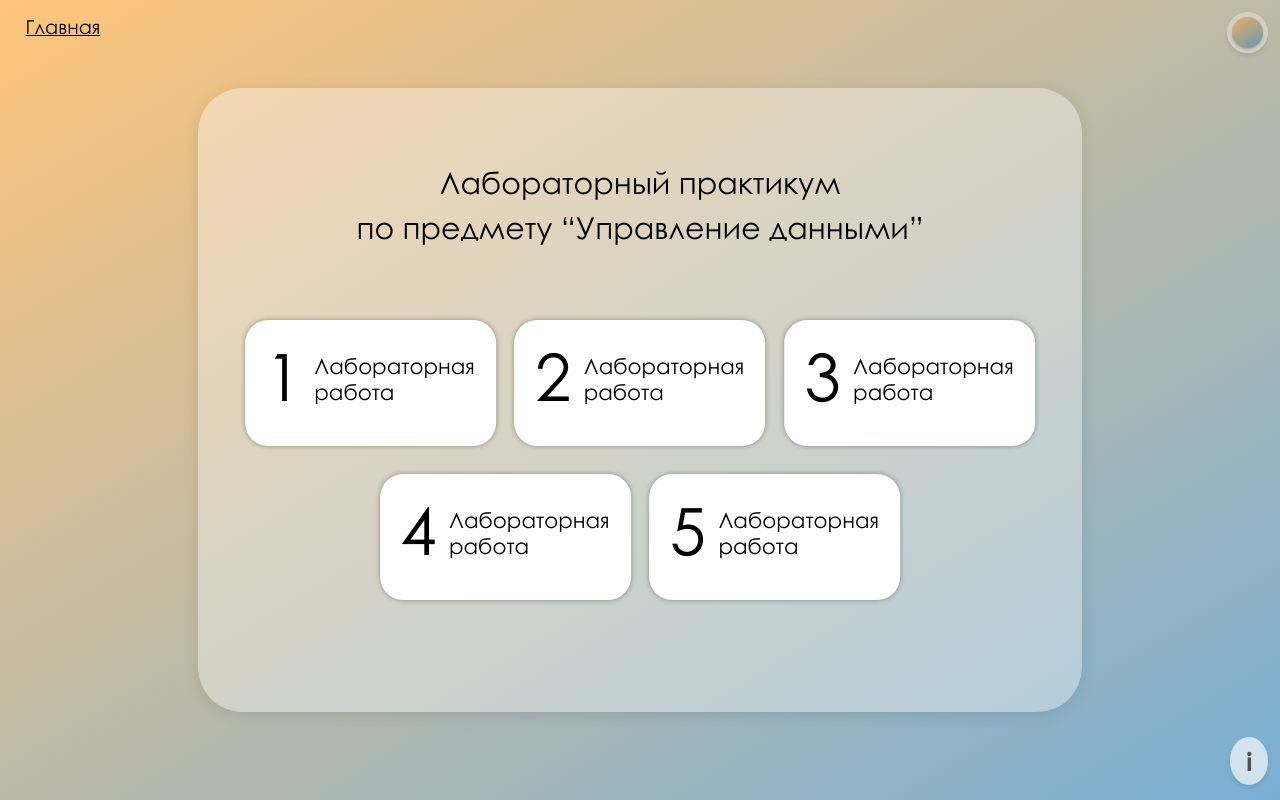
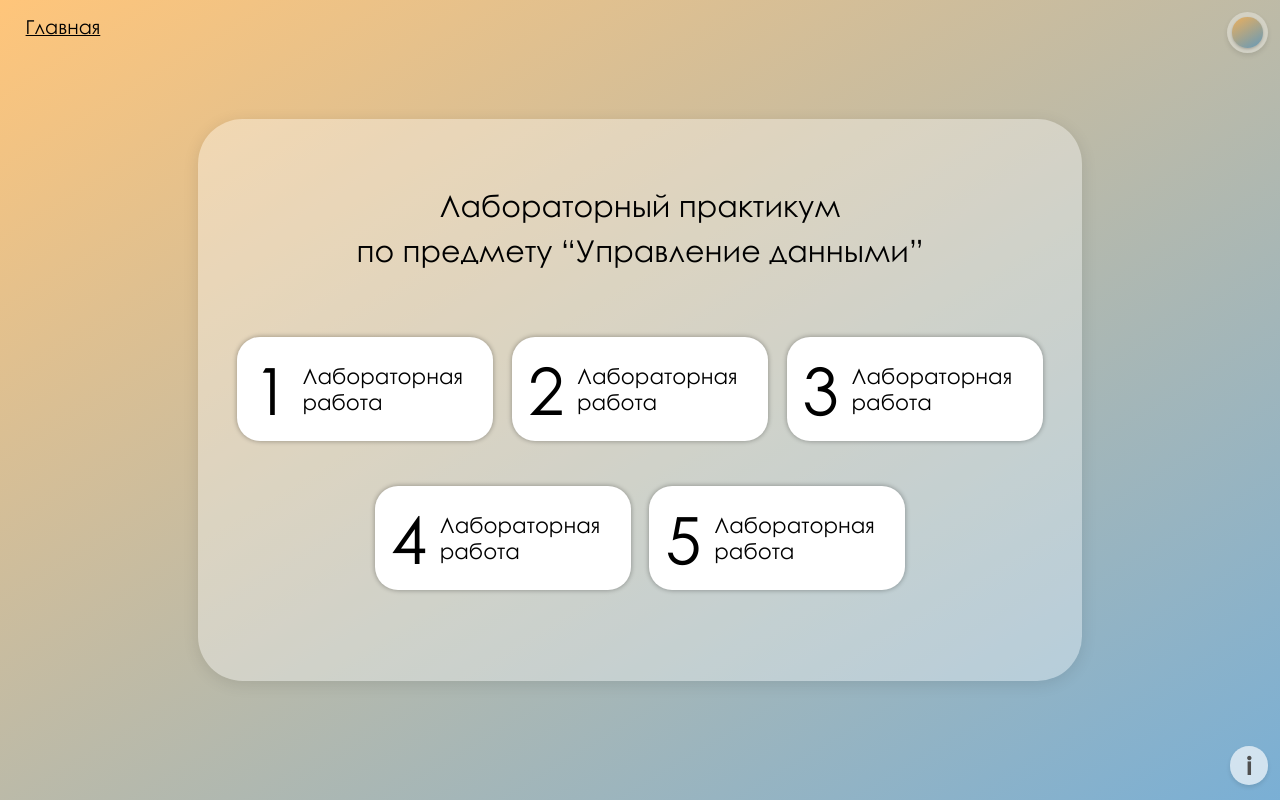
Before and after one commit to aleksgov/web_lab, a React (Create React App) app: page / in a window 1280 px wide. Built offline with nearby package versions, Linux system fonts and the light colour scheme.

Commit message:
reworked app scaling

```diff
--- a/src/Accordion.js
+++ b/src/Accordion.js
@@ -54,8 +54,6 @@ const Accordion = ({ labNumber }) => {
                             <img
                                 src={activeIndexes.includes(index) ? 'assets/up_arrow.png' : 'assets/down_arrow.png'}
                                 alt={activeIndexes.includes(index) ? 'Minus' : 'Plus'}
-                                width="40"
-                                height="40"
                             />
                         </span>
                     </div>
--- a/src/App.css
+++ b/src/App.css
@@ -9,8 +9,8 @@
 }
 
 .background {
-  width: 100%;
-  height: 100%;
+  width: 100vw;
+  height: 100vh;
   background: linear-gradient(149deg, rgba(255, 144, 0, 0.52) 0%, rgba(0, 102, 174, 0.52) 100%);
   position: absolute;
   top: 0;
@@ -19,7 +19,7 @@
 
 .color-buttons-container {
   position: absolute;
-  width: 2.4vw;
+  min-width: 2.4vw;
   top: 0.9vw;
   right: 0.9vw;
   display: flex;
@@ -29,18 +29,19 @@
   z-index: 1;
   background: rgba(255, 255, 255, 0.33);
   padding: 0.42vw;
-  border-radius: 2vw;
+  border-radius: 50vw;
   box-shadow: 0 0.2vw 0.4vw rgba(0, 0, 0, 0.1);
   overflow: hidden;
 }
 
 .color-menu {
   display: flex;
-  width: 100%;
+  width: 50%;
   flex-direction: column;
   gap: 0.6vw;
-  padding: 0 0.6vw 0.05vw 0.6vw;
   transition: max-height 0.3s ease;
+  align-items: center;
+  justify-content: center;
 }
 
 .color-button {
@@ -78,13 +79,16 @@
   bottom: 1.2vw;
   right: 0.9vw;
   width: 3vw;
-  height: 6vh;
+  aspect-ratio: 1 / 1;
   border-radius: 50%;
   background-color: rgba(255, 255, 255, 0.65);
   border: none;
   cursor: pointer;
   box-shadow: 0 0.2vw 0.32vw rgba(0, 0, 0, 0.1);
   transition: background-color 0.3s ease;
+  display: flex;
+  align-items: center;
+  justify-content: center;
 }
 
 .info-text {
@@ -119,12 +123,11 @@
 
 .content-box {
   width: 69vw;
-  height: 78vh;
+  aspect-ratio: 1324 / 842;
   background: rgba(255, 255, 255, 0.35);
   border-radius: 3.5vw;
   box-shadow: 0 0.25vw 1.25vw rgba(0, 0, 0, 0.1);
   z-index: 10;
-  position: relative;
   display: flex;
   flex-direction: column;
   justify-content: flex-start;
@@ -172,7 +175,8 @@
 }
 
 .header-text {
-  position: absolute;
+  padding-top: 5vw;
+  padding-bottom: 5vw;
   top: 9vh;
   width: 100%;
   text-align: center;
@@ -184,15 +188,12 @@
   word-wrap: break-word;
 }
 
-.main-buttons-container {
-  position: absolute;
-  bottom: 14vh;
-  left: 50%;
-  transform: translateX(-50%);
+.buttons-container {
+  align-self: center;
   display: flex;
   flex-direction: column;
   align-items: center;
-  gap: 3.5vh;
+  gap: 3.5vw;
 }
 
 .button-row {
@@ -202,14 +203,20 @@
 }
 
 .main-button {
-  width: 19.6vw;
-  height: 15.75vh;
+  aspect-ratio: 333 / 135;
   position: relative;
   background: rgba(255, 255, 255, 1);
   box-shadow: 0 0 0.35vw 0.07vw rgba(0, 0, 0, 0.25);
   border-radius: 1.8vw;
   border: none;
   cursor: pointer;
+  font-size: 5.1vw;
+  font-family: 'Century Gothic', sans-serif;
+  word-wrap: break-word;
+  padding-left: 1.25vw;
+  display: flex;
+  align-items: center;
+  max-width: 20vw;
 }
 
 .main-button:hover {
@@ -221,38 +228,32 @@
 }
 
 .main-button-text {
-  position: absolute;
-  left: 5.4vw;
-  top: 4.1vh;
   color: black;
   font-size: 1.67vw;
   font-family: 'Century Gothic', sans-serif;
   font-weight: 400;
   text-align: left;
-  word-wrap: break-word;
 }
 
 .main-button-number {
-  position: absolute;
-  left: 1.6vw;
-  top: 1.9vh;
   color: black;
   font-size: 5.1vw;
   font-family: 'Century Gothic', sans-serif;
   font-weight: 400;
   word-wrap: break-word;
+  margin-right: 1vw;
 }
 
 .lab-buttons-container {
   display: flex;
-  justify-content: center;
   gap: 2.05vw;
-  margin-top: 4vh;
+  margin-top: 6vw;
+  align-items: flex-end;
 }
 
 .lab-button {
   width: 19.2vw;
-  height: 15.2vh;
+  aspect-ratio: 365 / 164;
   font-size: 2.13vw;
   font-family: 'Century Gothic', sans-serif;
   background: rgba(255, 255, 255, 1);
@@ -264,7 +265,8 @@
 
 .lab-button-variants {
   width: 40.5vw;
-  margin-top: 4vh;
+  aspect-ratio: 777 / 164;
+  margin-top: 3.5vh;
 }
 
 .lab-button:hover {
@@ -279,7 +281,7 @@
   color: black;
   text-align: center;
   font-size: 2.84vw;
-  margin-top: 10.5vh;
+  margin-top: 7vw;
   font-family: 'Century Gothic', sans-serif;
   font-weight: 400;
   line-height: 1.5;
@@ -293,8 +295,8 @@
 .accordion-container {
   position: absolute;
   top: 15%;
-  padding-left: 50px;
-  padding-right: 40px;
+  padding-left: 2.6vw;
+  padding-right: 2.1vw;
   height: 90vh;
   overflow-y: auto;
 }
@@ -363,7 +365,7 @@
 
 .task-button {
   width: 13.6vw;
-  height: 11.7vh;
+  height: 11.7vw;
   background: rgba(255, 255, 255, 1);
   font-family: 'Century Gothic', sans-serif;
   align-items: flex-start;
--- a/src/App.js
+++ b/src/App.js
@@ -2,13 +2,14 @@ import React, { useState, useEffect, useRef } from 'react';
 import './App.css';
 import { labFiles } from './Globals';
 import Accordion from './Accordion';
+import NumberButton from './NumberButton';
 import SyntaxHighlighter from './SyntaxHighlighter';
 
 function App() {
     const taskContentRef = useRef(null);
     const [forceUpdate, setForceUpdate] = useState(0);
     const [activeTab, setActiveTab] = useState(0);
-    const [tabs, setTabs] = useState([{ title: 'Главная', content: 'Контент главной страницы' }]);
+    const [tabs, setTabs] = useState([ 'Главная' ]);
     const [theoryContent, setTheoryContent] = useState('');
     const [taskContent, setTaskContent] = useState('');
     const [labNumber, setLabNumber] = useState(null);
@@ -36,8 +37,8 @@ function App() {
 
     // Загрузка теории при смене вкладки
     useEffect(() => {
-        if (activeTab !== 0 && tabs[activeTab]?.title.startsWith('Лабораторная работа')) {
-            const labNumberFromTitle = getLabNumberFromTitle(tabs[activeTab]?.title);
+        if (activeTab !== 0 && tabs[activeTab].startsWith('Лабораторная работа')) {
+            const labNumberFromTitle = getLabNumberFromTitle(tabs[activeTab]);
             if (labNumberFromTitle) {
                 setLabNumber(labNumberFromTitle);
                 loadTheoryContent(labNumberFromTitle);
@@ -57,19 +58,19 @@ function App() {
     }, [taskContent, activeVariant, taskContentRef, forceUpdate]);
 
     // Функция для добавления вкладки
-    const addTab = (title, content = '') => {
-        const existingTabIndex = tabs.findIndex((tab) => tab.title === title);
+    const addTab = (title) => {
+        const existingTabIndex = tabs.findIndex((tab) => tab === title);
         if (existingTabIndex !== -1) {
             setActiveTab(existingTabIndex);
         } else {
-            setTabs((prevTabs) => [...prevTabs, { title, content }]);
+            setTabs((prevTabs) => [...prevTabs, title]);
             setActiveTab(tabs.length);
         }
     };
 
     // Показать уведомление при активации вкладки "Теория"
     useEffect(() => {
-        if (tabs[activeTab]?.title === 'Теория') {
+        if (tabs[activeTab] === 'Теория') {
             setShowNotification(true);
             const timer = setTimeout(() => {
                 setShowNotification(false);
@@ -128,25 +129,18 @@ function App() {
         setActiveTab(index);
     };
 
-    // Стиль контента для лабораторной работы
-    const getContentBoxStyle = (tabTitle) => {
-        if (tabTitle.startsWith("Лабораторная работа")) {
-            return { width: '65vw', height: '71.5vh' };
-        }
-    };
-
     // Обработчики кликов по кнопкам
-    const handleTheoryClick = () => addTab("Теория", "");
-    const handleExampleClick = () => addTab("Пример", "");
+    const handleTheoryClick = () => addTab("Теория");
+    const handleExampleClick = () => addTab("Пример");
     const handleTasksClick = () => {
         const variantsCount = labFiles[labNumber]?.tasks?.count;
         if (variantsCount == null) {
-            addTab("Задание", "");
+            addTab("Задание");
         } else {
             if (variantsCount) {
                 setVariantsCount(variantsCount);
             }
-            addTab("Задания", "");
+            addTab("Задания");
         }
     };
 
@@ -154,7 +148,7 @@ function App() {
         const variantIndex = index + 1;
         setActiveVariant(variantIndex);
         causeAnUpdate();
-        addTab(`Вариант №${variantIndex}`, "");
+        addTab(`Вариант №${variantIndex}`);
     };
 
     const handleColorButtonClick = (index) => {
@@ -171,52 +165,31 @@ function App() {
                     className={`tab ${activeTab === index ? 'active' : ''}`}
                     onClick={() => closeOtherTabs(index)}
                 >
-                    {tab.title}
+                    {tab}
                 </div>
                 {index !== tabs.length - 1 && <div className="arrow">→</div>}
             </React.Fragment>
         ));
     };
 
+    const renderLabButton = (number) =>
+        <NumberButton number={number} text="Лабораторная работа" onClick={() => addTab(`Лабораторная работа №${number}`)} />;
+
     // Рендеринг содержимого в зависимости от активной вкладки
     const renderContent = () => {
         if (activeTab === 0) {
             return (
                 <div className="content-box">
-                    <div className="tab-content">
                     <div className="main-tab-content">
                         <div className="header-text">
                             Лабораторный практикум<br/>по предмету “Управление данными”
                         </div>
-                            <div className="main-buttons-container">
+                        <div className="buttons-container">
                             <div className="button-row">
-                                    {[1, 2, 3].map((number) => (
-                                        <button
-                                            key={number}
-                                            className="main-button"
-                                            onClick={() => addTab(`Лабораторная работа №${number}`)}
-                                        >
-                                            <div className="main-button-text">
-                                                Лабораторная <br/> работа
-                                            </div>
-                                            <div className="main-button-number">{number}</div>
-                                        </button>
-                                    ))}
+                                {[1, 2, 3].map(renderLabButton)}
                             </div>
                             <div className="button-row">
-                                    {[4, 5].map((number) => (
-                                        <button
-                                            key={number}
-                                            className="main-button"
-                                            onClick={() => addTab(`Лабораторная работа №${number}`)}
-                                        >
-                                            <div className="main-button-text">
-                                                Лабораторная <br/> работа
-                                            </div>
-                                            <div className="main-button-number">{number}</div>
-                                        </button>
-                                    ))}
-                                </div>
+                                {[4, 5].map(renderLabButton)}
                             </div>
                         </div>
                     </div>
@@ -224,23 +197,24 @@ function App() {
             );
         }
 
-        if (tabs[activeTab]?.title.startsWith("Лабораторная работа")) {
+        if (!tabs[activeTab])
+            return null;
+
+        if (tabs[activeTab].startsWith("Лабораторная работа")) {
             return (
-                <div className="content-box" style={getContentBoxStyle(tabs[activeTab]?.title)}>
-                    <div className="tab-content">
-                        <div className="lab-work-title">{tabs[activeTab]?.title}</div>
-                        <p>{tabs[activeTab]?.content}</p>
+                <div className="content-box">
+                    <div className="lab-work-title">{tabs[activeTab]}</div>
+                    {/* <p>{tabs[activeTab]?.content}</p> */}
                     <div className="lab-buttons-container">
                         <button className="lab-button" onClick={handleTheoryClick}>Теория</button>
                         <button className="lab-button" onClick={handleExampleClick}>Пример</button>
                     </div>
                     <button className="lab-button lab-button-variants" onClick={handleTasksClick}>Варианты заданий</button>
                 </div>
-                </div>
             );
         }
 
-        if (/^Зад(ания|ание)/.test(tabs[activeTab]?.title)) {
+        if (/^Задани(я|е)/.test(tabs[activeTab])) {
             if (labNumber === '3') {
                 return (
                     <div className="theory-container">
@@ -253,25 +227,18 @@ function App() {
                 <div className="task-variants-container">
                     <div className="task-buttons">
                         {Array.from({ length: variantsCount }, (_, index) => (
-                            <button
-                                key={index}
-                                className={`task-button ${index + 1 >= 10 ? 'two-digit' : ''}`}
-                                onClick={() => handleVariantClick(index)}
-                            >
-                                <span className="task-button-number">{index + 1}</span>
-                                <span className="task-button-text">Вариант</span>
-                            </button>
+                            <NumberButton number={index < 9 ? '0' + (index + 1) : (index + 1) } text="Вариант" onClick={() => handleVariantClick(index)} />
                         ))}
                     </div>
                 </div>
             );
         }
 
-        if (tabs[activeTab]?.title === 'Пример') {
+        if (tabs[activeTab] === 'Пример') {
             return <div className="accordion-container"><Accordion labNumber={labNumber} /></div>;
         }
 
-        if (tabs[activeTab]?.title === 'Теория') {
+        if (tabs[activeTab] === 'Теория') {
             return (
                 <div className="theory-container">
                     <SyntaxHighlighter className="theory-content" htmlContent={theoryContent} />
@@ -279,7 +246,7 @@ function App() {
             );
         }
 
-        if (tabs[activeTab]?.title.startsWith("Вариант №")) {
+        if (tabs[activeTab].startsWith("Вариант №")) {
             return (
                 <div className="theory-container">
                     <div ref={taskContentRef} className="theory-content" dangerouslySetInnerHTML={{ __html: taskContent }} />
@@ -314,7 +281,7 @@ function App() {
                                     className="color-button"
                                     style={{background: color}}
                                     onClick={() => handleColorButtonClick(index)}
-                                ></button>
+                                />
                             )
                         ))}
                     </div>
--- /dev/null
+++ b/src/NumberButton.css
@@ -0,0 +1,30 @@
+.number-button-container {
+    aspect-ratio: 333 / 135;
+    position: relative;
+    background: rgba(255, 255, 255, 1);
+    box-shadow: 0 0 0.35vw 0.07vw rgba(0, 0, 0, 0.25);
+    border-radius: 1.8vw;
+    border: none;
+    cursor: pointer;
+    font-size: 5.1vw;
+    word-wrap: break-word;
+    padding-left: 1.25vw;
+    display: flex;
+    align-items: center;
+    max-width: 20vw;
+    font-family: 'Century Gothic', sans-serif;
+    font-weight: 400;
+}
+
+.number-button-text {
+    color: black;
+    font-size: 1.67vw;
+    text-align: left;
+}
+
+.number-button-number {
+    color: black;
+    font-size: 5.1vw;
+    word-wrap: break-word;
+    margin-right: 1vw;
+}
--- /dev/null
+++ b/src/NumberButton.js
@@ -0,0 +1,11 @@
+import React from 'react';
+import './NumberButton.css';
+
+export default function NumberButton({ number, text, onClick }) {
+    return (
+        <button className="number-button-container" onClick={onClick}>
+            <span className="number-button-number">{number}</span>
+            <span className="number-button-text">{text}</span>
+        </button>
+    );
+}
```
Also changed, not shown: src/Accordion.css (+20 -18 lines). Lines whose indentation alone changed are shown as unchanged.
